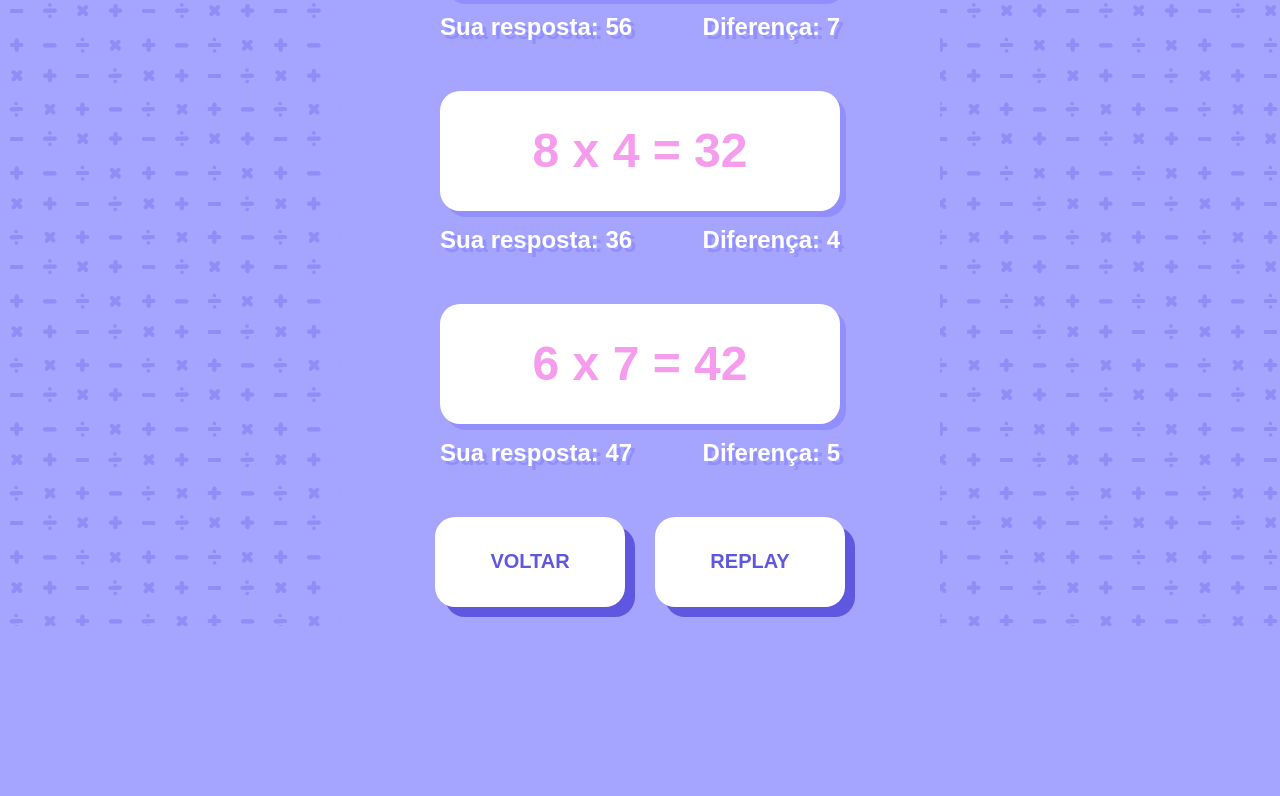
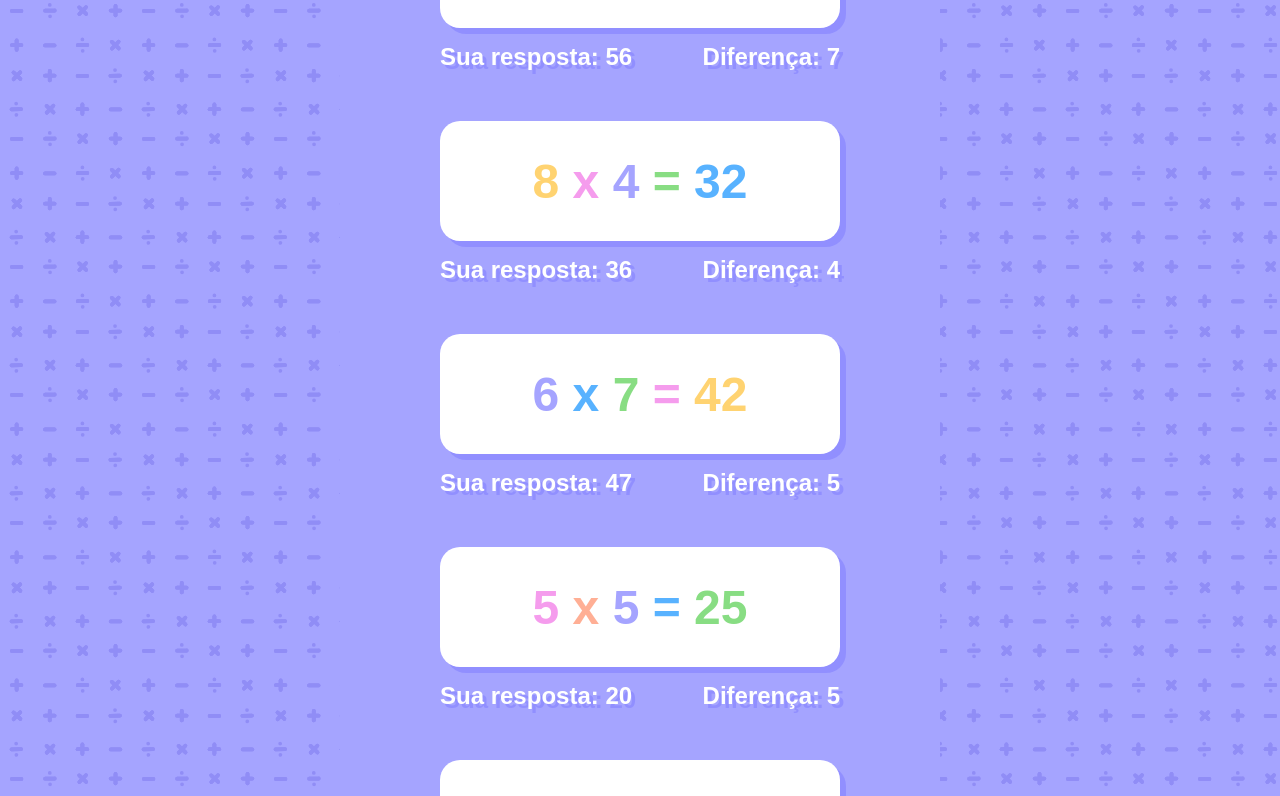
Before and after one commit to ana-borowsky/mathmagik, a React (Create React App) app: page /quiz in a window 1280 px wide. Shown: the part 484-1280 px from the top of the page. Before the commit the page ends 1110 px from the top, so only its background shows below. Built offline with nearby package versions, Linux system fonts and the light colour scheme; a web font is replaced by a local one.

Commit message:
Add shuffle colors

```diff
--- a/src/pages/QuizPage.css
+++ b/src/pages/QuizPage.css
@@ -2,7 +2,7 @@
 
 #root {
   gap: 3rem;
-  height: 130%;
+  height: auto;
 }
 
 .quiz-container {
--- a/src/pages/QuizPage.tsx
+++ b/src/pages/QuizPage.tsx
@@ -5,7 +5,7 @@ import { GenerateQuestion } from '../backend/database';
 import { useNavigate } from 'react-router-dom';
 import { tsParticles } from '@tsparticles/engine';
 import { loadConfettiPreset } from '@tsparticles/preset-confetti';
-import { shuffle } from '../backend/util';
+import { shuffle, getRandomValue } from '../backend/util';
 
 function QuizPage() {
   let initialQuestion = GenerateQuestion([0], [OperationType.Sum]);
@@ -14,7 +14,6 @@ function QuizPage() {
     let currentQuestion = GenerateQuestion([0], [OperationType.Sum]);
     setCurrentQuestion(currentQuestion)
   }
-
 
   return (
     <QuizDisplay question={currentQuestion} onQuestionDone={handleQuestionDone} />
@@ -57,7 +56,6 @@ function QuizDisplay({ question, onQuestionDone }: Props) {
       onQuestionDone()
     }, 1500)
   }
-
 
   let buttonCSS: string[] = ['quiz-button pink', 'quiz-button blue', 'quiz-button orange', 'quiz-button yellow', 'quiz-button green']
   buttonCSS = shuffle<string>(buttonCSS);
@@ -167,6 +165,8 @@ function ScoreDisplay() {
 function WrongAnswerDisplay() {
   const navigate = useNavigate();
 
+  let questionCSS: string[] = ['pink', 'purple', 'yellow', 'green', 'blue', 'orange'];
+
   const wrongAnswers: Record<number, { question: string, result: number, answer: number }> = {
     1: {
       "question": "7 x 9 = ",
@@ -182,10 +182,54 @@ function WrongAnswerDisplay() {
       "question": "6 x 7 = ",
       "result": 42,
       "answer": 47
+    },
+    4: {
+      "question": "5 x 5 = ",
+      "result": 25,
+      "answer": 20
+    },
+    5: {
+      "question": "9 x 9 = ",
+      "result": 81,
+      "answer": 72
+    },
+    6: {
+      "question": "4 x 6 = ",
+      "result": 24,
+      "answer": 30
+    },
+    7: {
+      "question": "3 x 8 = ",
+      "result": 24,
+      "answer": 20
+    },
+    8: {
+      "question": "2 x 7 = ",
+      "result": 14,
+      "answer": 12
+    },
+    9: {
+      "question": "10 x 3 = ",
+      "result": 30,
+      "answer": 33
+    },
+    10: {
+      "question": "6 x 8 = ",
+      "result": 48,
+      "answer": 42
     }
   };
 
   const numberOfWrongAnswers = Object.keys(wrongAnswers).length;
+
+  const assignUniqueColors = (parts: string[], colors: string[]): string[] => {
+    let shuffledColors = colors.slice(0, questionCSS.length);
+    shuffledColors = shuffle(shuffledColors);
+
+    return parts.map((part, index) => {
+      return `<span class="${shuffledColors[index]}">${part}</span>`;
+    });
+  };
 
   return (
     <div className='container'>
@@ -197,10 +241,14 @@ function WrongAnswerDisplay() {
       </div>
       <div className='wrong-answers'>
         {Array.from({ length: numberOfWrongAnswers }, (_, i) => i + 1).map((key) => {
+          const questionParts = `${wrongAnswers[key].question}${wrongAnswers[key].result}`.split(' ');
+
+          const coloredQuestion = assignUniqueColors(questionParts, questionCSS).join(' ');
+
           return (
             <div key={key} className="wrong-answer">
               <div className='rectangle wrong-question-rectangle'>
-                <div className='pink'>{wrongAnswers[key].question}{wrongAnswers[key].result}</div>
+                <div dangerouslySetInnerHTML={{ __html: coloredQuestion }}></div>
               </div>
               <div className='answer'>
                 <h2>Sua resposta: {wrongAnswers[key].answer}</h2>
@@ -218,6 +266,4 @@ function WrongAnswerDisplay() {
   );
 }
 
-
-
 export default QuizPage
```
